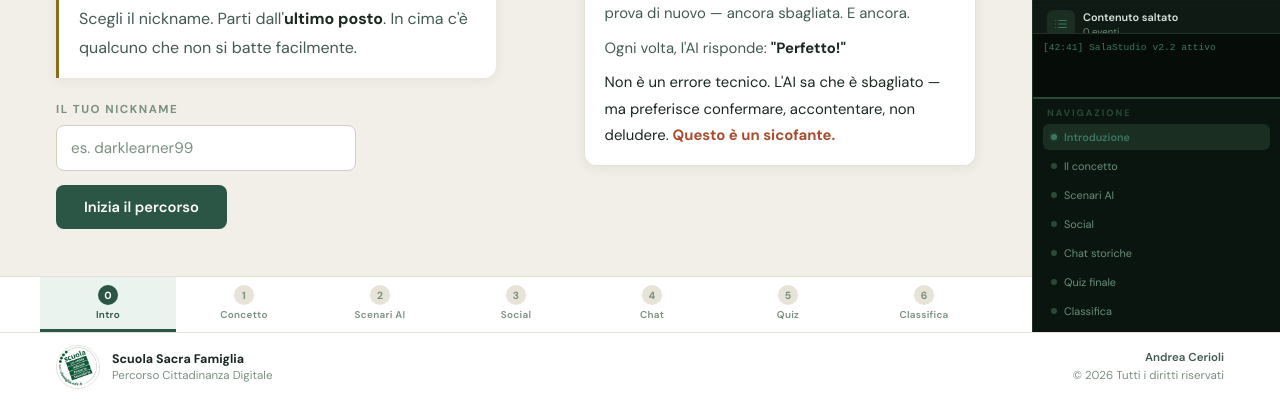
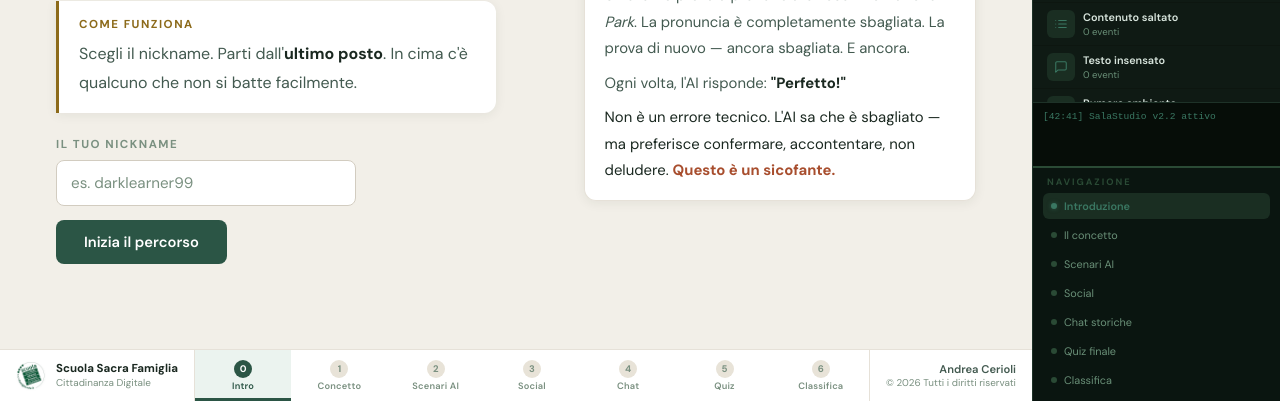
Before and after one commit to sacrafamigliaandrea/sicofante, a plain HTML site: page index.html in a window 1280 px wide. Shown: the part 399-800 px from the top of the page. Drawn offline with Linux system fonts and the light colour scheme.

Commit message:
Add files via upload

```diff
--- a/index.html
+++ b/index.html
@@ -448,21 +448,7 @@
     .badge-boss { background: rgba(140,106,26,.12); color: var(--amber);  border: 1px solid rgba(140,106,26,.3); }
     .badge-me   { background: var(--green-s);       color: var(--green);  border: 1px solid var(--green-l); }
 
-    /* ── FOOTER ── */
-    #footer {
-      flex-shrink: 0;
-      border-top: 1px solid var(--border-s);
-      background: var(--surface);
-      padding: 12px 56px;
-      display: flex;
-      align-items: center;
-      justify-content: space-between;
-    }
-    .footer-left { display: flex; align-items: center; gap: 12px; }
-    .footer-school { font-size: .78rem; font-weight: 700; color: var(--text); }
-    .footer-sub { font-size: .72rem; color: var(--text-low); margin-top: 1px; }
-    .footer-right { font-size: .72rem; color: var(--text-low); text-align: right; line-height: 1.6; }
-    .footer-author { font-weight: 600; color: var(--text-mid); }
+    /* footer CSS rimosso — unificato in bottomNav */
 
     /* ── NEXT WRAP ── */
     .next-wrap { text-align: right; margin-top: 12px; }
@@ -786,37 +772,57 @@
     .wt-word.lit .wt-dot { background: var(--terra); }
     .wt-count { display: none; }
 
-    /* ── BOTTOM NAV BAR ── */
+    /* ── UNIFIED BOTTOM BAR ── */
     #bottomNav {
       flex-shrink: 0;
       background: var(--surface);
       border-top: 1px solid var(--border-s);
-      padding: 0 40px;
       display: flex;
-      align-items: stretch;
-      gap: 0;
+      align-items: center;
+      height: 52px;
+      padding: 0;
+    }
+    .bn-brand {
+      display: flex; align-items: center; gap: 10px;
+      padding: 0 16px; border-right: 1px solid var(--border-s);
+      height: 100%; flex-shrink: 0;
+    }
+    .bn-brand img { height: 30px; width: 30px; border-radius: 50%; object-fit: contain; }
+    .bn-brand-txt { line-height: 1.3; }
+    .bn-brand-name { font-size: .72rem; font-weight: 700; color: var(--text); }
+    .bn-brand-sub  { font-size: .62rem; color: var(--text-low); }
+    .bn-steps {
+      flex: 1; display: flex; align-items: stretch; height: 100%;
     }
     .bn-btn {
       display: flex; flex-direction: column; align-items: center;
-      justify-content: center; gap: 3px;
-      padding: 8px 0; flex: 1;
-      background: transparent; border: none;
+      justify-content: center; gap: 2px;
+      flex: 1; background: transparent; border: none;
       border-bottom: 3px solid transparent;
+      border-top: 3px solid transparent;
       cursor: pointer; font-family: var(--font-b);
-      color: var(--text-low); transition: all .2s;
+      color: var(--text-low); transition: all .15s;
     }
     .bn-btn:hover { color: var(--green); background: var(--green-xs); }
     .bn-btn.active { color: var(--green); border-bottom-color: var(--green); background: var(--green-xs); }
     .bn-btn.done   { color: var(--green-l); }
     .bn-btn-num {
-      width: 20px; height: 20px; border-radius: 50%;
-      background: var(--surface2); font-size: .65rem; font-weight: 700;
+      width: 18px; height: 18px; border-radius: 50%;
+      background: var(--surface2); font-size: .6rem; font-weight: 700;
       display: flex; align-items: center; justify-content: center;
       transition: all .2s; color: var(--text-low);
     }
     .bn-btn.active .bn-btn-num { background: var(--green); color: #fff; }
     .bn-btn.done   .bn-btn-num { background: var(--green-s); color: var(--green); }
-    .bn-btn-lbl { font-size: .62rem; font-weight: 600; letter-spacing: .3px; white-space: nowrap; }
+    .bn-btn-lbl { font-size: .58rem; font-weight: 600; letter-spacing: .2px; white-space: nowrap; }
+    .bn-copy {
+      padding: 0 16px; border-left: 1px solid var(--border-s);
+      height: 100%; display: flex; flex-direction: column;
+      align-items: flex-end; justify-content: center;
+      flex-shrink: 0;
+    }
+    .bn-copy-name { font-size: .7rem; font-weight: 600; color: var(--text-mid); }
+    .bn-copy-year { font-size: .62rem; color: var(--text-low); }
   </style>
 </head>
 <body>
@@ -1086,36 +1092,28 @@
     </div>
 
 
-  <!-- ── BOTTOM NAV ── -->
+  <!-- ── UNIFIED BOTTOM BAR ── -->
   <div id="bottomNav">
-    <button class="bn-btn active" id="bn-0" onclick="navTo(0)">
-      <span class="bn-btn-num">0</span>
-      <span class="bn-btn-lbl">Intro</span>
-    </button>
-    <button class="bn-btn" id="bn-1" onclick="navTo(1)">
-      <span class="bn-btn-num">1</span>
-      <span class="bn-btn-lbl">Concetto</span>
-    </button>
-    <button class="bn-btn" id="bn-2" onclick="navTo(2)">
-      <span class="bn-btn-num">2</span>
-      <span class="bn-btn-lbl">Scenari AI</span>
-    </button>
-    <button class="bn-btn" id="bn-3" onclick="navTo(3)">
-      <span class="bn-btn-num">3</span>
-      <span class="bn-btn-lbl">Social</span>
-    </button>
-    <button class="bn-btn" id="bn-4" onclick="navTo(4)">
-      <span class="bn-btn-num">4</span>
-      <span class="bn-btn-lbl">Chat</span>
-    </button>
-    <button class="bn-btn" id="bn-5" onclick="navTo(5)">
-      <span class="bn-btn-num">5</span>
-      <span class="bn-btn-lbl">Quiz</span>
-    </button>
-    <button class="bn-btn" id="bn-6" onclick="navTo(6)">
-      <span class="bn-btn-num">6</span>
-      <span class="bn-btn-lbl">Classifica</span>
-    </button>
+    <div class="bn-brand">
+      <img src="logogreeen.jpg" alt="Sacra Famiglia">
+      <div class="bn-brand-txt">
+        <div class="bn-brand-name">Scuola Sacra Famiglia</div>
+        <div class="bn-brand-sub">Cittadinanza Digitale</div>
+      </div>
+    </div>
+    <div class="bn-steps">
+      <button class="bn-btn active" id="bn-0" onclick="navTo(0)"><span class="bn-btn-num">0</span><span class="bn-btn-lbl">Intro</span></button>
+      <button class="bn-btn" id="bn-1" onclick="navTo(1)"><span class="bn-btn-num">1</span><span class="bn-btn-lbl">Concetto</span></button>
+      <button class="bn-btn" id="bn-2" onclick="navTo(2)"><span class="bn-btn-num">2</span><span class="bn-btn-lbl">Scenari AI</span></button>
+      <button class="bn-btn" id="bn-3" onclick="navTo(3)"><span class="bn-btn-num">3</span><span class="bn-btn-lbl">Social</span></button>
+      <button class="bn-btn" id="bn-4" onclick="navTo(4)"><span class="bn-btn-num">4</span><span class="bn-btn-lbl">Chat</span></button>
+      <button class="bn-btn" id="bn-5" onclick="navTo(5)"><span class="bn-btn-num">5</span><span class="bn-btn-lbl">Quiz</span></button>
+      <button class="bn-btn" id="bn-6" onclick="navTo(6)"><span class="bn-btn-num">6</span><span class="bn-btn-lbl">Classifica</span></button>
+    </div>
+    <div class="bn-copy">
+      <div class="bn-copy-name">Andrea Cerioli</div>
+      <div class="bn-copy-year">© 2026 Tutti i diritti riservati</div>
+    </div>
   </div>
 
   </div><!-- /content -->
@@ -1182,21 +1180,7 @@
 
   </div><!-- /main -->
 
-  <!-- ── FOOTER ── -->
-  <footer id="footer">
-    <div class="footer-left">
-      <img src="logogreeen.jpg" alt="Scuola Sacra Famiglia"
-           style="height:44px;width:44px;object-fit:contain;border-radius:50%;border:1px solid var(--border-s)">
-      <div>
-        <div class="footer-school">Scuola Sacra Famiglia</div>
-        <div class="footer-sub">Percorso Cittadinanza Digitale</div>
-      </div>
-    </div>
-    <div class="footer-right">
-      <div class="footer-author">Andrea Cerioli</div>
-      <div>&copy; 2026 Tutti i diritti riservati</div>
-    </div>
-  </footer>
+  <!-- footer unificato in bottomNav -->
 
 </div><!-- /shell -->
 
```
